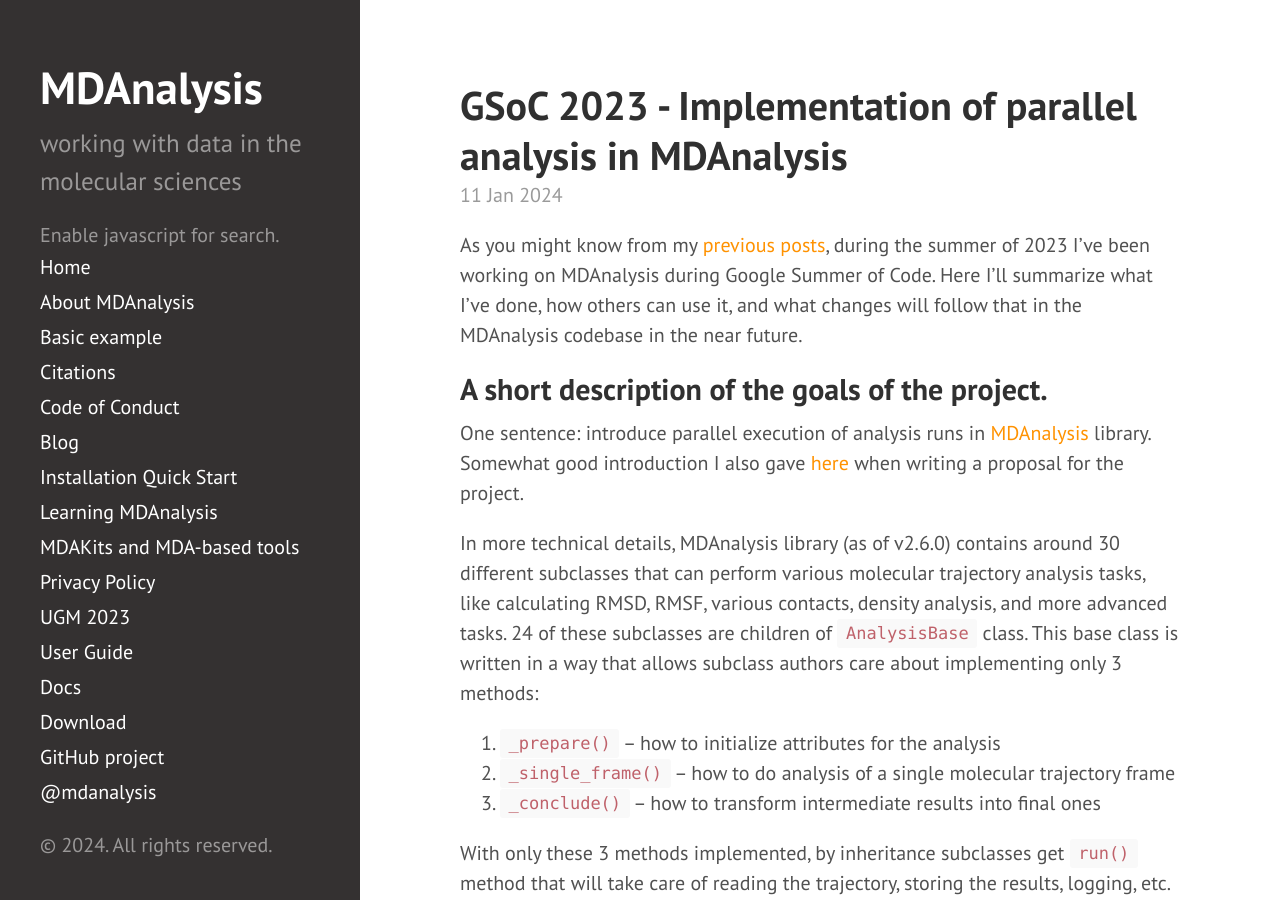
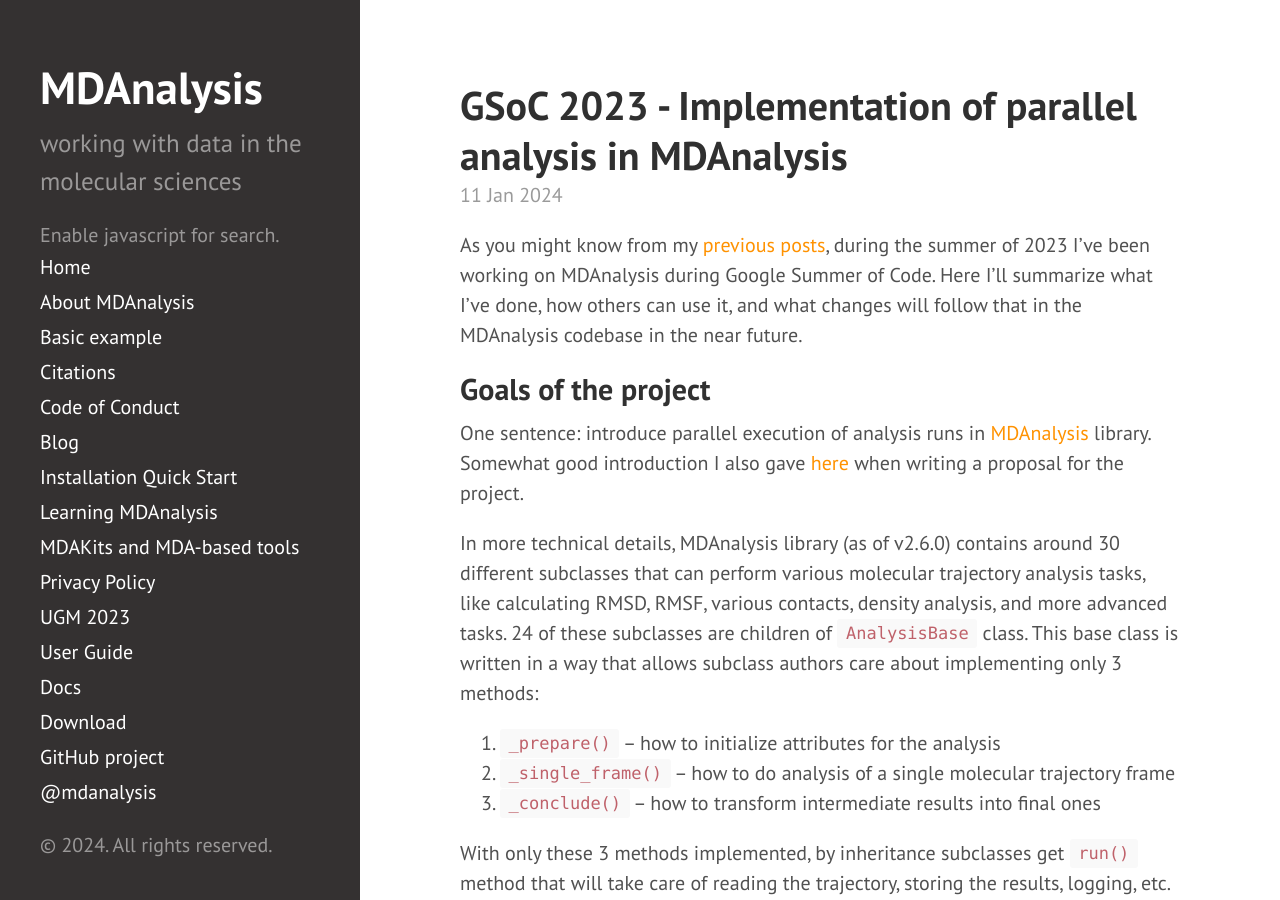
Before and after one commit to MDAnalysis/MDAnalysis.github.io, a Jekyll site: the page built from _posts/2024-01-11-gsoc2023_marinegor.md, in a window 1280 px wide and 900 px high. Built offline with Jekyll 4.4.1, drawn with Linux system fonts in a browser that asks for light colours; comment, search, counter and statistics services are not loaded.

Commit message:
Shorten 'Goals' paragraph title
Co-authored-by: Rocco Meli <r.meli@bluemail.ch>

```diff
--- a/_posts/2024-01-11-gsoc2023_marinegor.md
+++ b/_posts/2024-01-11-gsoc2023_marinegor.md
@@ -6,7 +6,7 @@ title: GSoC 2023 - Implementation of parallel analysis in MDAnalysis
 As you might know from my [previous posts](https://marinegor.github.io/year-archive/), during the summer of 2023 I've been working on MDAnalysis during Google Summer of Code. Here I'll summarize what I've done, how others can use it, and what changes will follow that in the MDAnalysis codebase in the near future.
 
 
-## A short description of the goals of the project.
+## Goals of the project
 One sentence: introduce parallel execution of analysis runs in [MDAnalysis](https://github.com/MDAnalysis/mdanalysis) library. Somewhat good introduction I also gave [here](https://marinegor.github.io/posts/2023/05/gsoc-proposal/) when writing a proposal for the project.
 
 In more technical details, MDAnalysis library (as of v2.6.0) contains around 30 different subclasses that can perform various molecular trajectory analysis tasks, like calculating RMSD, RMSF, various contacts, density analysis, and more advanced tasks. 24 of these subclasses are children of `AnalysisBase` class. This base class is written in a way that allows subclass authors care about implementing only 3 methods:
```
